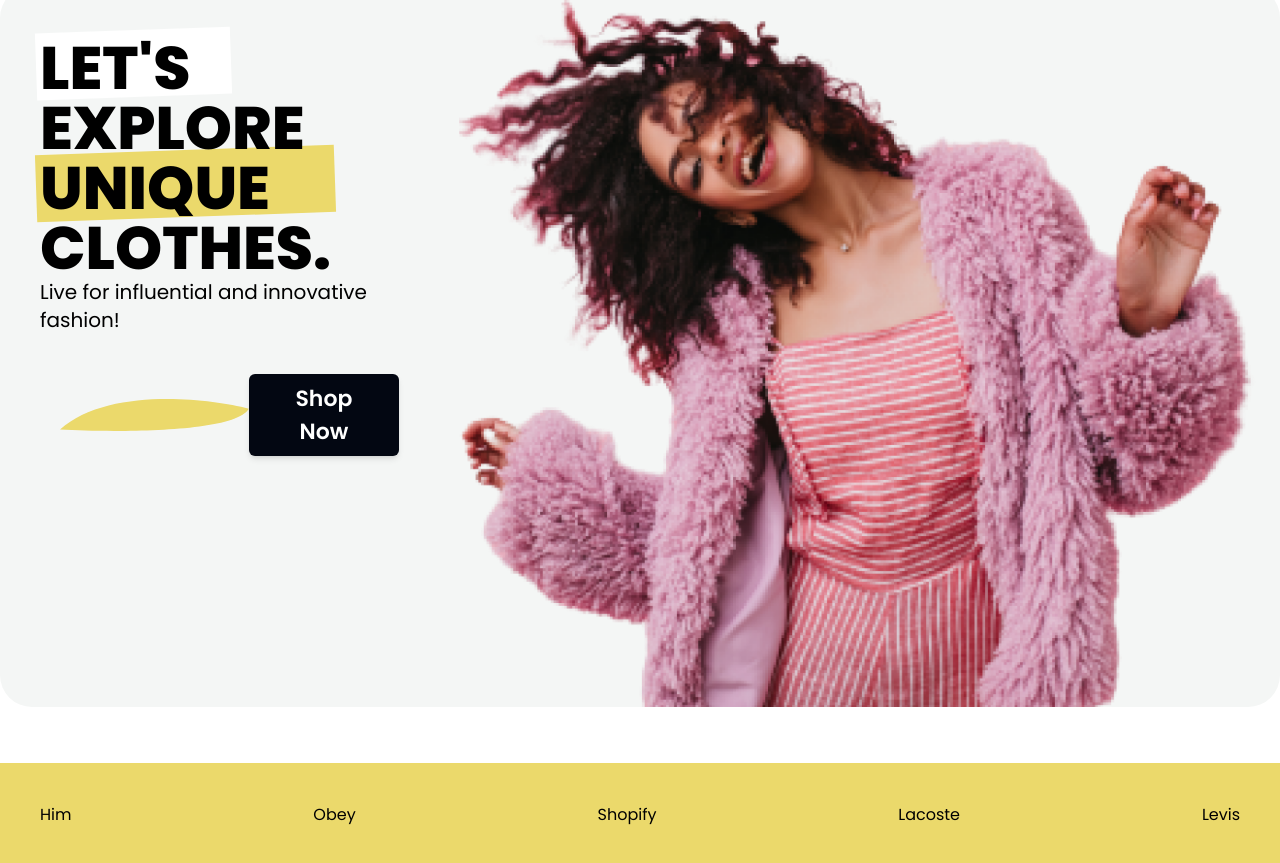
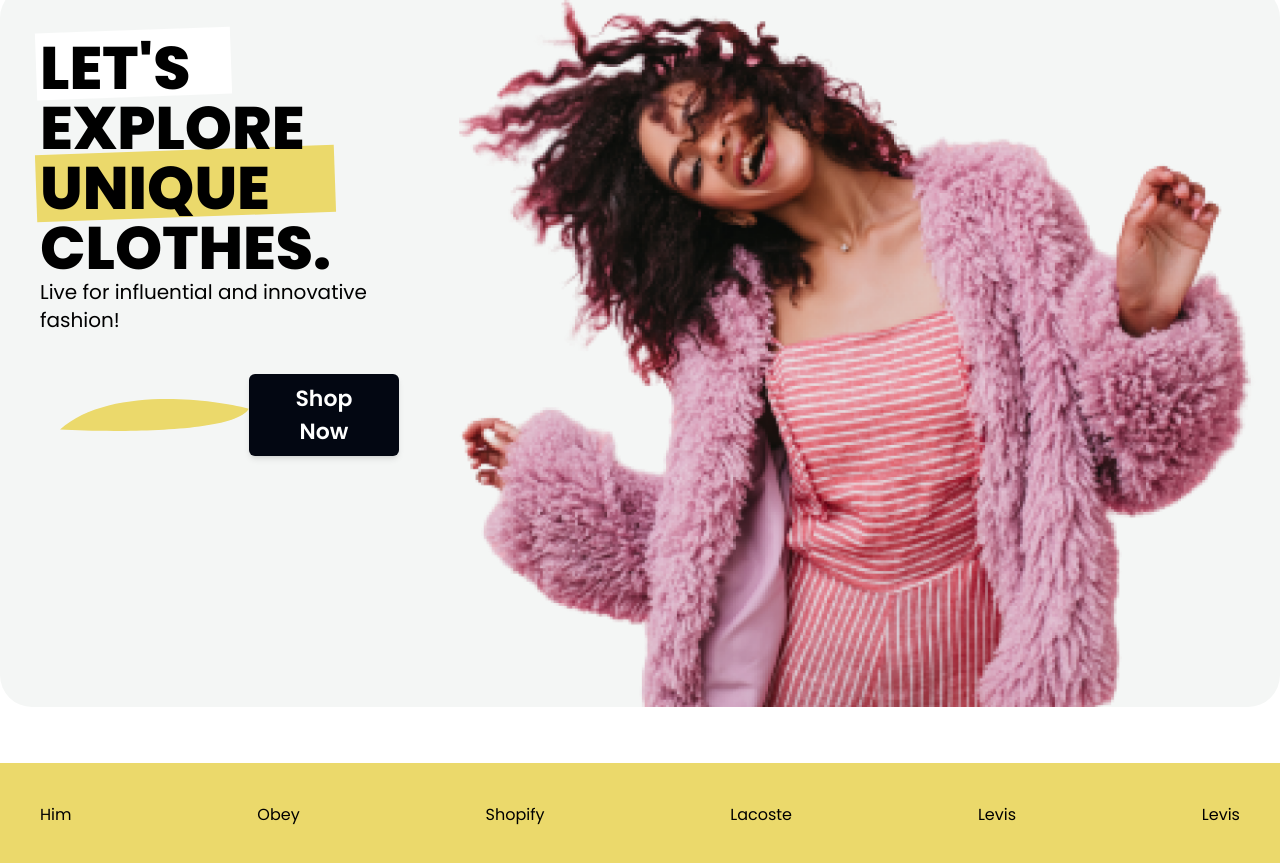
Before and after one commit to iamsabbirsobhani/fashion, a Next.js app: page / in a window 1280 px wide. Shown: the part 223-1086 px from the top of the page. Built offline with nearby package versions, Linux system fonts and the light colour scheme.

Commit message:
modify section two

```diff
--- a/app/page.tsx
+++ b/app/page.tsx
@@ -5,7 +5,7 @@ import Image from 'next/image';
 
 export default function Home() {
   return (
-    <main className=" m-auto">
+    <main className="m-auto">
       <Navbar />
       <SectionOne />
       <SectionTwo />
--- a/components/section-two/index.tsx
+++ b/components/section-two/index.tsx
@@ -6,6 +6,7 @@ export default function SectionTwo() {
       <div>Shopify</div>
       <div>Lacoste</div>
       <div>Levis</div>
+      <div>Levis</div>
     </div>
   );
 }
```
